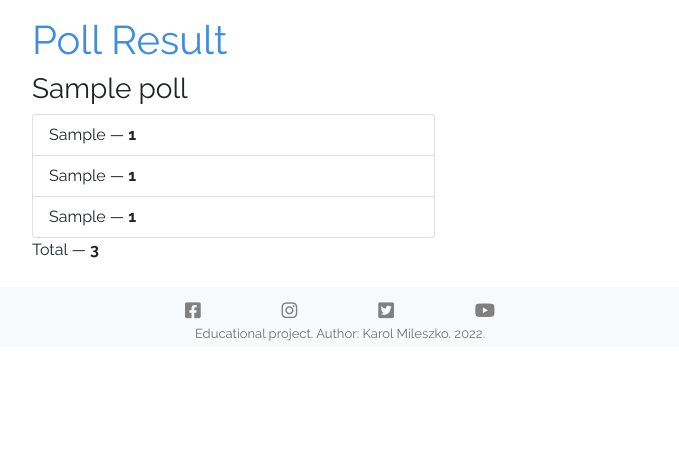
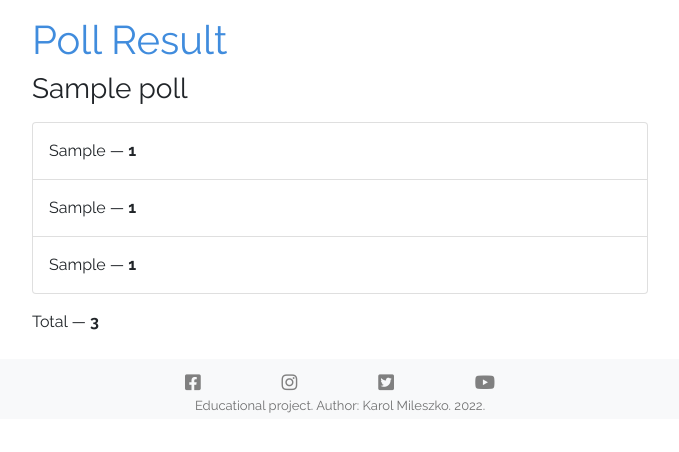
Before and after one commit to KarMiles/physio-clinic, a Django app: page /poll/results/1/ in a window 1280 px wide. Shown: the part 56-508 px from the top of the page, without its empty margins (300-979 px from the left). Run offline with Django 3.2, Linux system fonts and the light colour scheme; tables that the repository leaves empty hold one stand-in row (values such as "Sample post"); some libraries are stand-ins or nearby versions.

Commit message:
Minor visual changes

```diff
--- a/booking/views.py
+++ b/booking/views.py
@@ -6,6 +6,7 @@ from django.contrib import messages
 
 from .models import Booking
 from .forms import BookingForm
+from .models import Post
 
 
 # Views
@@ -34,10 +35,10 @@ class BookingList(LoginRequiredMixin, generic.ListView):
 
     def post(self, *args, **kwargs):
 
+        # live_post = Post.objects.filter(status=1)
         booking_form = BookingForm(data=self.request.POST)
         if booking_form.is_valid():
             booking_form.instance.user = self.request.user
-            # booking = booking_form.save()
             booking_form.save()
             messages.add_message(
                 self.request,
--- a/templates/booking.html
+++ b/templates/booking.html
@@ -10,7 +10,7 @@
 
     {% if user.is_authenticated %}
 
-        <h3 class="mt-3">Message us to book an appointment:</h3>
+        <h1 class="mt-3">Message us to book an appointment:</h1>
 
         <!-- Bookings -->
         <div class="row">
--- a/templates/poll/poll_results.html
+++ b/templates/poll/poll_results.html
@@ -4,8 +4,8 @@
 
 {% block main %}
 <div class="row">
-    <div class="col-lg-8 col-lg-offset-2">
-        <div class="panel panel-default">
+
+    <div>
         <div>
             <h1>Poll Result</h1>
         </div>
@@ -14,10 +14,10 @@
             <h3>{{ poll.question }}</h3>
         </div>
 
-            <ul class="list-group">
-                <li class="list-group-item">{{ poll.option_one }} &mdash; <strong>{{poll.option_one_count}}</strong></li>
-                <li class="list-group-item">{{ poll.option_two }} &mdash; <strong>{{poll.option_two_count}}</strong></li>
-                <li class="list-group-item">{{ poll.option_three }} &mdash; <strong>{{poll.option_three_count}}</strong></li>
+        <ul class="list-group my-3">
+            <li class="list-group-item py-3">{{ poll.option_one }} &mdash; <strong>{{poll.option_one_count}}</strong></li>
+            <li class="list-group-item py-3">{{ poll.option_two }} &mdash; <strong>{{poll.option_two_count}}</strong></li>
+            <li class="list-group-item py-3">{{ poll.option_three }} &mdash; <strong>{{poll.option_three_count}}</strong></li>
         </ul>
 
         <div>
@@ -25,6 +25,6 @@
         </div>
 
     </div>
-    </div>
+
 </div>
 {% endblock %}
--- a/templates/poll/poll_vote.html
+++ b/templates/poll/poll_vote.html
@@ -7,9 +7,9 @@
 <div class="row">
 
     <div class="panel panel-default">
-            <!-- <div class="panel-heading">
+        <div class="panel-heading">
             <h3 class="panel-title">Cast Your Vote</h3>
-            </div> -->
+        </div>
 
         <div class="panel-body">
 
```
Also changed, not shown: templates/xcontact.html (deleted, +0 -27 lines), README.md. Lines whose indentation alone changed are shown as unchanged.
